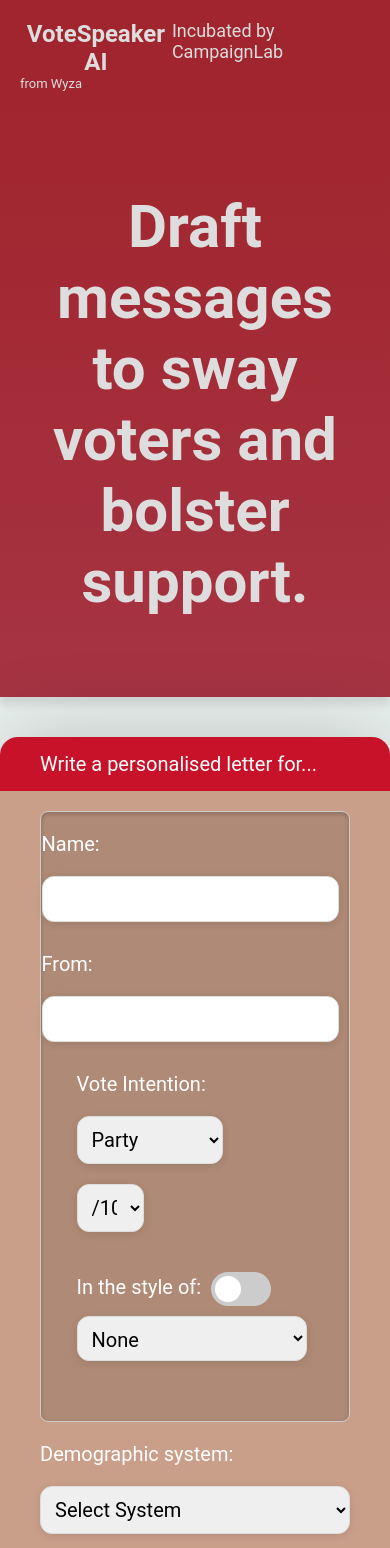
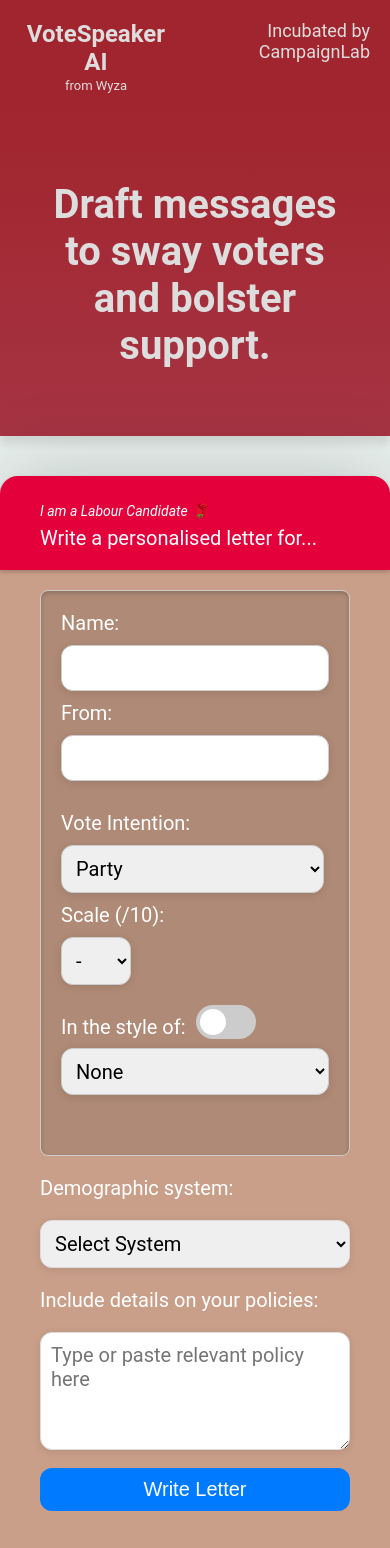
Before and after one commit to Red-Cardigan/votespeaker, a Next.js app: page / in a window 390 px wide. Shown: the top 1548 px of the page. Built offline with nearby package versions, Linux system fonts and the light colour scheme.

Commit message:
Made header clickable, fix top box styles

```diff
--- a/pages/_app.tsx
+++ b/pages/_app.tsx
@@ -9,9 +9,11 @@
       <div className="page-header" style={{ display: 'flex', justifyContent: 'space-between' }}>
         <div style={{ display: 'flex', flexDirection: 'column' }}>
           <h1>VoteSpeaker AI</h1>
-          <a href="https://www.wyza.uk" target="_blank" rel="noopener noreferrer" style={{ fontSize: 'small' }}>from Wyza</a>
+          <div className="link-container">
+            <a href="https://www.wyza.uk" target="_blank" rel="noopener noreferrer" style={{ fontSize: 'small' }}>from Wyza</a>
+          </div>
         </div>
-        <a href="https://www.campaignlab.uk/" target="_blank" rel="noopener noreferrer">Incubated by CampaignLab</a>
+        <a href="https://www.campaignlab.uk/" target="_blank" rel="noopener noreferrer" style={{ textAlign: 'right' }}>Incubated by CampaignLab</a>
       </div>
       <header className="App-header">
         <div className="text-container">
@@ -23,8 +25,8 @@
         <Component {...pageProps} />
         <FormComponent />
       </main>
-      <footer className="page-footer">
-        <a href="https://www.wyza.uk/">© 2024 VoteSpeaker</a>
+      <footer className="page-footer">Want to scale this up to your whole constituency?
+        <a href="https://www.wyza.uk/" style={{ marginLeft: '10px'}}>    Get in touch</a>
       </footer>
     </div>
   );
--- a/src/components/FormComponent.js
+++ b/src/components/FormComponent.js
@@ -9,6 +9,15 @@
 import StyleArea from './styleArea';
 
 const FormComponent = () => {
+  const [colorIndex, setColorIndex] = useState(0);
+  const partyInfo = [
+    { color: '#E4003B', emoji: '🌹', name: 'a Labour Candidate' },          // Labour: Vibrant Red
+    { color: '#004B87', emoji: '🌳', name: 'a Conservative' },              // Conservatives: Darker Blue, Tree emoji
+    { color: '#FAA61A', emoji: '🕊️', name: 'a Liberal Democrat' },         // LibDem: Orange, Dove emoji
+    { color: '#debe14', emoji: '🎗️', name: 'an SNP Candidate' },           // SNP: Muted Yellow, Ribbon emoji
+    { color: '#6AB023', emoji: '🌍', name: 'a Green Party Candidate' },     // Green Party: Green, Globe emoji
+    { color: '#12B6CF', emoji: '➡️', name: 'a Reform UK Candidate' }       // Reform UK: Light Blue, Right Arrow emoji
+  ];
   const [contentType, setContentType] = useState('');
   const [nameOccupationLocation, setNameOccupationLocation] = useState(''); // Updated variable name
   const [voteIntention, setIntention] = useState('');
@@ -18,6 +27,10 @@
   const [responseText, setResponseText] = useState('');
   const [isCopied, setIsCopied] = useState(false);
   const [selectedTones, setSelectedTones] = useState([]);
+
+  const handleHeaderClick = () => {
+    setColorIndex(prevIndex => (prevIndex + 1) % partyInfo.length); // Cycle through party info
+  };
 
   const handleContentTypeChange = (value) => {
     setContentType(value);
@@ -88,17 +101,20 @@
 
   return (
     <div className="container">
-      <div className="container-header">
+      <div
+        className="container-header"
+        onClick={handleHeaderClick}
+        style={{ backgroundColor: partyInfo[colorIndex].color }} // Set the background color
+      >
         Write a personalised letter for...
+        <div className="party-name">I am {partyInfo[colorIndex].name} {partyInfo[colorIndex].emoji} </div>
       </div>
       <div className="subcontainer">
         <form onSubmit={handleSubmit}>
           {/* <ContentTypeDropdown onContentTypeChange={handleContentTypeChange} /> */}
           <div className="personal-details">
-            <div className="details-left">
+            <div className="form-row">
               <NameOccupationLocation onNameOccupationLocationChange={handleNameOccupationLocationChange} />
-            </div>
-            <div className="details-right">
               <VoteIntention onIntentionChange={handleIntentionChange}/>
               <StyleArea style={style} setStyle={setStyleText} />
             </div>
--- a/src/components/VoteIntention.js
+++ b/src/components/VoteIntention.js
@@ -18,7 +18,7 @@
 
   return (
     <div>
-      <div className="form-group voteintention">
+      <div className="form-group">
         <label htmlFor="voterIntention">Vote Intention:</label>
         <select
           id="voteIntention"
@@ -44,22 +44,22 @@
 
         {/* Scale 1-10 Dropdown */}
         {showSecondDropdown && (
-          <>
-            <label htmlFor="intentionScale"></label>
+          <div className="intentionScale">
+            <label htmlFor="intentionScale">Scale (/10):</label>
             <select
               id="intentionScale"
               className="intention-dropdown"
               value={intentionScale}
               onChange={(e) => setIntentionScale(e.target.value)}
             >
-              <option value="">/10</option>
+              <option value="">-</option>
               {[...Array(10).keys()].map((number) => (
                 <option key={number + 1} value={number + 1}>
                   {number + 1}
                 </option>
               ))}
             </select>
-          </>
+          </div>
         )}
       </div>
     </div>
--- a/src/components/styleArea.js
+++ b/src/components/styleArea.js
@@ -67,9 +67,8 @@
             value={style}
             onChange={handleStyleChange}
             rows="4"
-            placeholder="Type or paste your style here"
+            placeholder="Add a style"
           ></textarea>
-
         </>
       )}
     </div>
--- a/styles/index.css
+++ b/styles/index.css
@@ -11,6 +11,10 @@
   justify-content: space-between;
   padding: 20px;
   background-color: #a1252e;
+}
+
+.link-container {
+  text-align: left; /* Default alignment for larger screens */
 }
 
 .page-footer {
@@ -62,8 +66,8 @@
 .text-input {
   margin-top: 8px; /* Space above the description text */
   text-align: left;
+  width: 100%;
   color: black; /* Text color */
-  font-size: 16px; /* Text size */
   padding: 10px;
   margin: 10px 10px 10px 0; /* Add right margin to create space between dropdowns */
   font-size: 20px;
@@ -87,9 +91,22 @@
   }
 }
 
+.party-name {
+  display: block; /* or 'inline', depending on your layout */
+  position: absolute;
+  top: 30px; /* Adjust as needed */
+  left: 40px;
+  font-size: 0.7em;
+  font-style: italic;
+  color: white;
+  transform: translateY(-30%); /* Vertically center */
+}
+
 .container-header {
   margin: -40px -40px 20px -40px;
-  padding: 15px 40px;
+  padding: 20px;
+  padding-top: 50px;
+  padding-left: 40px;
   background-color: #c7122a; /* Adjust the background color as needed */
   color: white; /* Text color */
   display: flex;
@@ -97,6 +114,9 @@
   border-top-right-radius: 18px; /* Match the border-radius of .container */
   font-size: 20px; /* Adjust the font size as needed */
   box-sizing: border-box; /* Include padding in the width calculation */
+  box-shadow: 0 2px 4px rgba(0, 0, 0, 0.2);
+  cursor: pointer;
+  position: relative;
 }
 
 .response-header {
@@ -171,105 +191,63 @@
   justify-content: space-between;
 }
 
-.name-occupation-location-container {
+.form-row {
+  display: flex;
+  flex-direction: row; /* Default to row for web view */
+  justify-content: space-between;
+  align-items: flex-start;
+  gap: 20px; /* Adjust the gap as needed */
+}
+
+.form-row > * {
+  flex: 1; /* Each child will take up equal space */
+}
+
+.form-row label {
+  margin-bottom: 5px; /* Add some space between label and input/select */
+}
+
+/* Apply the same width and flex-grow to both select and input elements */
+.form-row select,
+.form-row input {
+  width: 100%; /* Set width to 100% to fill the form group */
+  box-sizing: border-box; /* Include padding and border in the element's width */
+  padding: 10px; /* Consistent padding for all inputs and selects */
+  border: 1px solid #ccc; /* Consistent border for all inputs and selects */
+  border-radius: 12px; /* Consistent border radius for all inputs and selects */
+}
+
+/* Ensure the container for name, occupation, and location has 100% width */
+.name-occupation-location-container,
+.style-area {
+  width: 100%; /* Set width to 100% to fill its parent */
   flex-wrap: wrap; /* Allow items to wrap onto the next line if needed */
   gap: 10px; /* Space between items */
+  margin-bottom: 20px; /* Add some space below the container */
 }
 
-.details-right {
-  display: flex;
-  flex-direction: row; /* Stack children vertically */
-  width: 66%; /* Adjust as needed */
+/* Adjust the width of dropdowns and text areas within the style area */
+.style-area .dropdown,
+.style-area .text-area {
+  width: calc(100%); /* Adjust width to leave space for the toggle switch, assuming switch width + margin */
+  display: inline-block; /* Allows elements to be inline */
+  vertical-align: middle; /* Aligns elements vertically in the middle */
+  height: 47px;
+  margin-top: 4px;
+  padding: 10px; /* Consistent padding for all inputs and selects */
+  border: 1px solid #ccc; /* Consistent border for all inputs and selects */
+  border-radius: 12px; /* Consistent border radius for all inputs and selects */
+  box-sizing: border-box; /* Include padding and border in the element's width */
 }
 
-.details-right .form-group {
-  margin-bottom: 20px; /* Add some space between each form group */
-  margin-right: 20px
-}
-
-.details-right .form-group label {
-  margin-right: 10px;
-  white-space: nowrap; /* Prevents the label from wrapping */
-}
-
-.details-right .form-group select {
-  width: auto; /* Adjust as needed */
-}
-
-.form-group {
-  display: flex;
-  flex: start; /* Align items to the start of the flex container */
-  flex-direction: column; /* Stack elements vertically */
-  gap: 10px; /* Adds space between the dropdowns */
-  margin-bottom: 20px; /* Add some space between each form group */
-}
-
-.form-group label {
-  margin-right: 10px; /* Add some space between label and input */
-  width: 100px; /* Ensure all labels have the same width for alignment */
-}
-
-.form-group input {
-  flex-grow: 1; /* Input takes the remaining space */
-}
-
-.intention-dropdown {
-  padding: 10px;
-  margin: 10px 10px 0px 0; /* Add right margin to create space between dropdowns */
-  font-size: 20px;
-  flex: 1;
-  max-width: calc(100% - 5px);
-  display: inline-block; /* Change to inline-block for margin to take effect */
-  font-family: 'Roboto', sans-serif;
-  border-radius: 12px;
-  border: 1px solid #ddd;
-  box-sizing: border-box;
-  box-shadow: 0 2px 8px rgba(0, 0, 0, 0.1);
-}
-
-#voteIntention {
-  margin-right: 10px; /* Adds some space between the dropdowns if they are inline */
-  margin-bottom: 0;
-}
-
-/* Style for the intention scale dropdown, making it narrower */
-#intentionScale {
-  margin-top: 0px;
-  width: 43%; /* Adjust the width to make it narrower than #voteIntention */
-}
-
-.tone-label {
-  background-color: #007bff; /* Base blue color for tone buttons */
-  color: white;
-  padding: 5px 10px;
-  margin: 5px;
-  border: none;
-  border-radius: 5px;
-  cursor: pointer;
-  font-size: 16px;
-  transition: background-color 0.3s ease; /* Smooth transition for background color change */
-}
-
-.max-selection-note {
-  font-size: 15px; /* Smaller font size */
-  margin-top: 15px; /* Add some space above the text */
-}
-
-.tone-label:hover {
-  background-color: #0056b3; /* Slightly darker blue on hover */
-}
-
-.tone-label:focus {
-  background-color: #007bff; /* Or any other color you prefer for the focused state */
-}
-
-.tone-label.selected {
-  background-color: #63a4ff; /* Lighter blue for selected tones */
-}
-
-.style-area {
-  margin-bottom: 20px; /* Add some space below the style area */
-  width: 100%;
+/* Adjust the switch to be aligned with the dropdowns/text areas */
+.style-area .switch {
+  display: inline-block; /* Allows the switch to be inline */
+  vertical-align: middle; /* Aligns the switch vertically in the middle */
+  margin-left: 10px; /* Adds some space between the dropdown/text-area and the switch */
+  margin-top: -10px;
+  width: 60px; /* Width of the switch */
+  height: 34px; /* Height of the switch */
 }
 
 .switch {
@@ -277,22 +255,6 @@
   display: inline-block;
   width: 60px;
   height: 34px;
-}
-
-.style-area .dropdown, .style-area .text-area {
-  width: 100%; /* Adjust width to leave space for the toggle switch */
-  display: inline-block; /* Allows elements to be inline */
-  vertical-align: middle; /* Aligns elements vertically in the middle */
-  height: 45px;
-  margin-top: 10px;
-}
-
-.style-area .switch {
-  display: inline-block; /* Allows the switch to be inline */
-  vertical-align: middle; /* Aligns the switch vertically in the middle */
-  margin-left: 10px; /* Adds some space between the dropdown/text-area and the switch */
-  width: 60px; /* Width of the switch */
-  height: 34px; /* Height of the switch */
 }
 
 /* Hide default HTML checkbox */
@@ -355,6 +317,62 @@
   animation: darkBluePulse 2s forwards; /* Animation to revert to original blue */
 }
 
+.intention-dropdown {
+  padding: 10px;
+  margin: 10px 10px 0px 0; /* Add right margin to create space between dropdowns */
+  font-size: 20px;
+  flex: 1;
+  max-width: calc(100% - 5px);
+  display: inline-block; /* Change to inline-block for margin to take effect */
+  font-family: 'Roboto', sans-serif;
+  border-radius: 12px;
+  border: 1px solid #ddd;
+  box-sizing: border-box;
+  box-shadow: 0 2px 8px rgba(0, 0, 0, 0.1);
+}
+
+#voteIntention {
+  margin-right: 10px; /* Adds some space between the dropdowns if they are inline */
+  margin-bottom: 10px;
+}
+
+#intentionScale {
+  display: block;
+  margin-right: 10px; /* Adds some space between the dropdowns if they are inline */
+  margin-bottom: 10px;
+  margin-top: 10px;
+  width: 70px; /* Adjust the width to make it narrower than #voteIntention */
+}
+
+.tone-label {
+  background-color: #007bff; /* Base blue color for tone buttons */
+  color: white;
+  padding: 5px 10px;
+  margin: 5px;
+  border: none;
+  border-radius: 5px;
+  cursor: pointer;
+  font-size: 16px;
+  transition: background-color 0.3s ease; /* Smooth transition for background color change */
+}
+
+.max-selection-note {
+  font-size: 15px; /* Smaller font size */
+  margin-top: 15px; /* Add some space above the text */
+}
+
+.tone-label:hover {
+  background-color: #0056b3; /* Slightly darker blue on hover */
+}
+
+.tone-label:focus {
+  background-color: #007bff; /* Or any other color you prefer for the focused state */
+}
+
+.tone-label.selected {
+  background-color: #63a4ff; /* Lighter blue for selected tones */
+}
+
 .submit-button {
   width: 40%;
   margin-top: 10px;
@@ -395,7 +413,7 @@
 }
 
 .response-header {
-  margin: 0 0 0 -2.6%; /* Adjust top margin as needed, remove left and right margins */
+  margin: 0 auto; /* Adjust top margin as needed, remove left and right margins */
   padding: 10px 20px; /* Keep padding to match .response-container */
   background-color: #007bff;
   color: white;
@@ -407,6 +425,7 @@
   align-items: center;
   box-sizing: border-box; /* Ensures padding is included in the width */
   cursor: pointer;
+  margin-left: -20px;
   width: 105.3%;
 }
 
@@ -473,18 +492,18 @@
 }
 
 @media (max-width: 768px) {
+  .link-container {
+    text-align: center; /* Center-align on mobile */
+  }
   .personal-details {
     flex-direction: column;
     align-items: center; /* Centers the items horizontally */
   }
-  .details-right {
-    flex-direction: column;
-    margin-left: -60px;
+  .form-row {
+    flex-direction: column; /* Stack children vertically in mobile view */
   }
-  .style-area {
-    display: block; /* Ensures .style-area is treated as a block-level element */
-    width: 130%; /* Ensures it takes the full width of its parent, forcing it onto a new line */
-    margin-top: 20px; /* Optional: Adds some space above .style-area for better spacing */
+  .form-row > * {
+    width: 100%; /* Full width for mobile view */
   }
   .switch {
     display: inline; /* Allows the switch to be inline */
@@ -493,19 +512,37 @@
   .response-container {
     margin-top: 100px;
   }
+  .container-header {
+    position: relative; /* Ensure this is set */
+    padding-top: 50px; /* Ensure there's enough space at the top on mobile */
+  }
   .response-header {
-    margin: 0 0 0 -6.8%; /* Adjust top margin as needed, remove left and right margins */
+    margin: 0 auto; /* Adjust top margin as needed, remove left and right margins */
     padding: 10px 20px; /* Keep padding to match .response-container */
-    width: 113.7%;
+    margin-left: -20px;
+    width: 106.4%;
+    box-sizing: border-box;
+  }
+  .text-container {
+    font-size: 20px;
+  }
+  .page-header {
+    font-size: 15px;
+  }
+  .party-name {
+    transform: translateY(-20%); /* Vertically center */
   }
 }
 
-@media (max-width: 400px) { /* Adjust the max-width as needed for your breakpoint */
+@media (max-width: 425px) { /* Adjust the max-width as needed for your breakpoint */
   .response-header {
     display: flex;
     justify-content: space-between;
     align-items: center;
     white-space: nowrap; /* Prevents wrapping of text */
+    margin: 0 0 0 -7.9%; /* Adjust top margin as needed, remove left and right margins */
+    padding: 10px 20px; /* Keep padding to match .response-container */
+    width: 115.9%;
   }
 
   .subcontainer, .submit-button,
@@ -516,3 +553,23 @@
     margin-right: 0; /* Align with the header's padding */
   }
 }
+
+@media (max-width: 340px) { /* Adjust the max-width as needed for your breakpoint */
+  .response-header {
+    display: flex;
+    justify-content: space-between;
+    align-items: center;
+    white-space: nowrap; /* Prevents wrapping of text */
+    margin: 0 0 0 -10%; /* Adjust top margin as needed, remove left and right margins */
+    padding: 10px 20px; /* Keep padding to match .response-container */
+    width: 120.2%;
+  }
+
+  .subcontainer, .submit-button,
+  .response-header .submit-button,
+  .response-header .copy-button{ /* Assuming .write-text-button is the class for the 'Write Text' button */
+    width: 100%; /* Set the width to 100% of the parent container */
+    margin-top: 10px; /* Add space between the buttons */
+    margin-right: 0; /* Align with the header's padding */
+  }
+}
```
